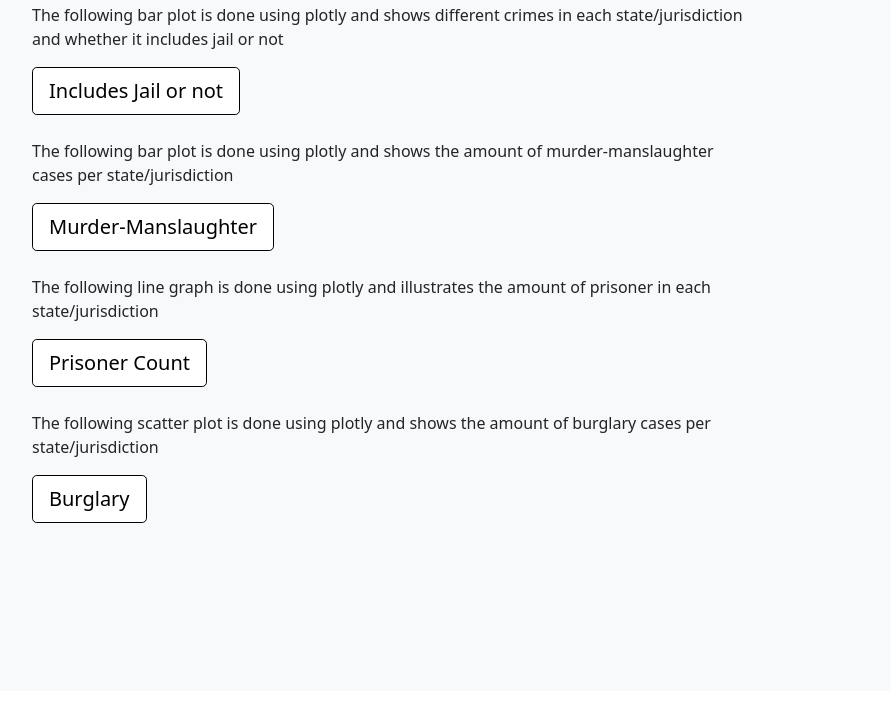
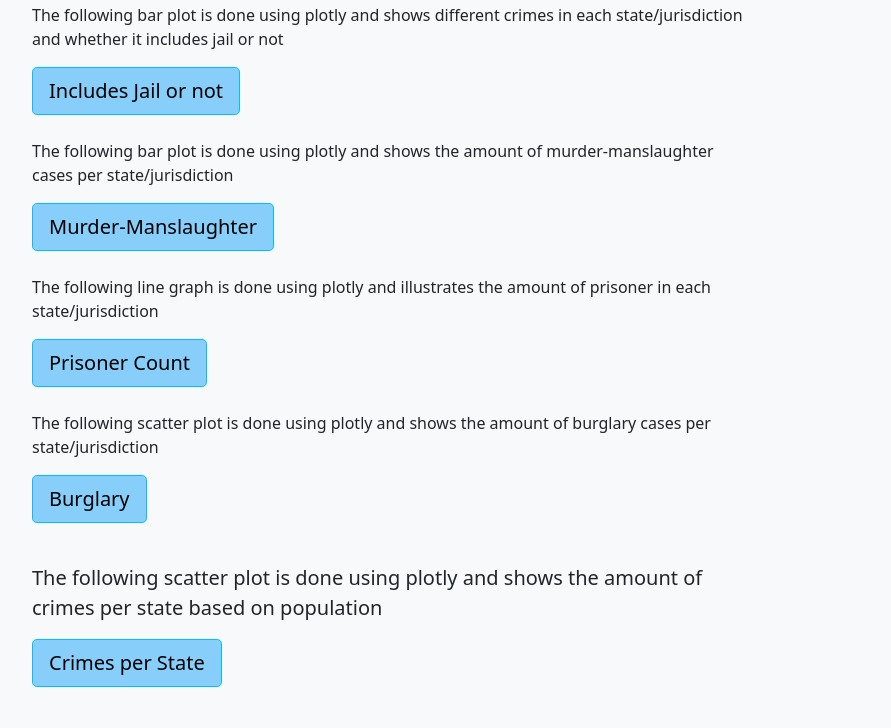
Before and after one commit to Myth0/AI-CAMP-crimeincarceration, a plain HTML site: page index.html in a window 1280 px wide. Shown: the part 3532-4260 px from the top of the page, without its empty margins (248-1139 px from the left). Drawn offline with nearby package versions, Linux system fonts and the light colour scheme.

Commit message:
Update index.html

```diff
--- a/index.html
+++ b/index.html
@@ -132,19 +132,23 @@ href="#team">Meet the Team</a></li>
                       <p>
                          The following bar plot is done using plotly and shows different crimes in each state/jurisdiction and whether it includes jail or not
                       </p>
-                      <a class="btn btn-lg btn-light bg-gradient" style="background-color:white; border-color:black" href="includes_jails.html">Includes Jail or not</a><br><br>
+                     <a class="btn btn-lg btn-light" style="background-color:lightskyblue; border-color:deepskyblue" href="includes_jails.html">Includes Jail or not</a><br><br>
                       <p>
                         The following bar plot is done using plotly and shows the amount of murder-manslaughter cases per state/jurisdiction
                       </p>
-                      <a class="btn btn-lg btn-light" style="background-color:white; border-color:black" href="manslaughterperstate.html">Murder-Manslaughter</a><br><br>
+                      <a class="btn btn-lg btn-light" style="background-color:lightskyblue; border-color:deepskyblue" href="manslaughterperstate.html">Murder-Manslaughter</a><br><br>
                       <p>
                         The following line graph is done using plotly and illustrates the amount of prisoner in each state/jurisdiction
                       </p>
-                      <a class="btn btn-lg btn-light" style="background-color:white; border-color:black" href="prisonerperstate.html">Prisoner Count</a><br><br>
+                       <a class="btn btn-lg btn-light" style="background-color:lightskyblue; border-color:deepskyblue" href="prisonerperstate.html">Prisoner Count</a><br><br>
                       <p>
                         The following scatter plot is done using plotly and shows the amount of burglary cases per state/jurisdiction
                       </p>
-                      <a class="btn btn-lg btn-light" style="background-color:white; border-color:black" href="burglaryperstate.html">Burglary</a><br><br>
+                      <a class="btn btn-lg btn-light" style="background-color:lightskyblue; border-color:deepskyblue" href="burglaryperstate.html">Burglary</a><br><br>
+                       <p><p class="lead">
+                        The following scatter plot is done using plotly and shows the amount of crimes per state based on population
+                      </p>
+                      <a class="btn btn-lg btn-light" style="background-color:lightskyblue; border-color:deepskyblue" href="violentcperstate.html">Crimes per State</a><br><br>
                     </div>
                 </div>
             </div>
```
